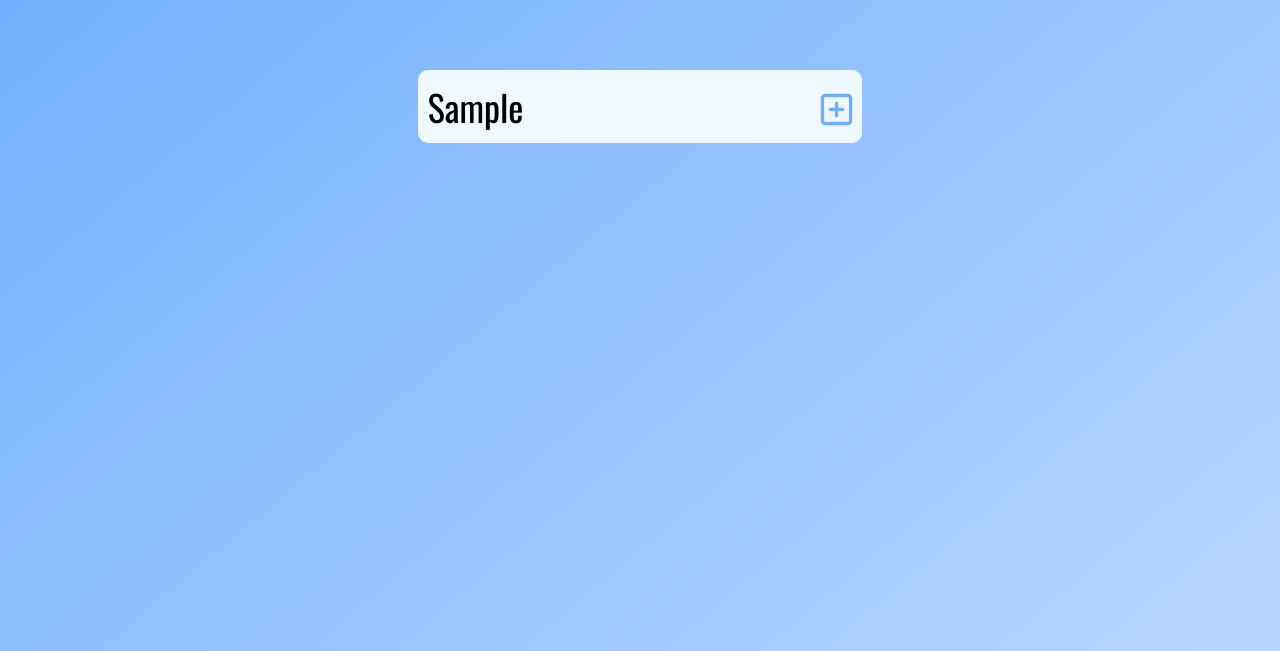
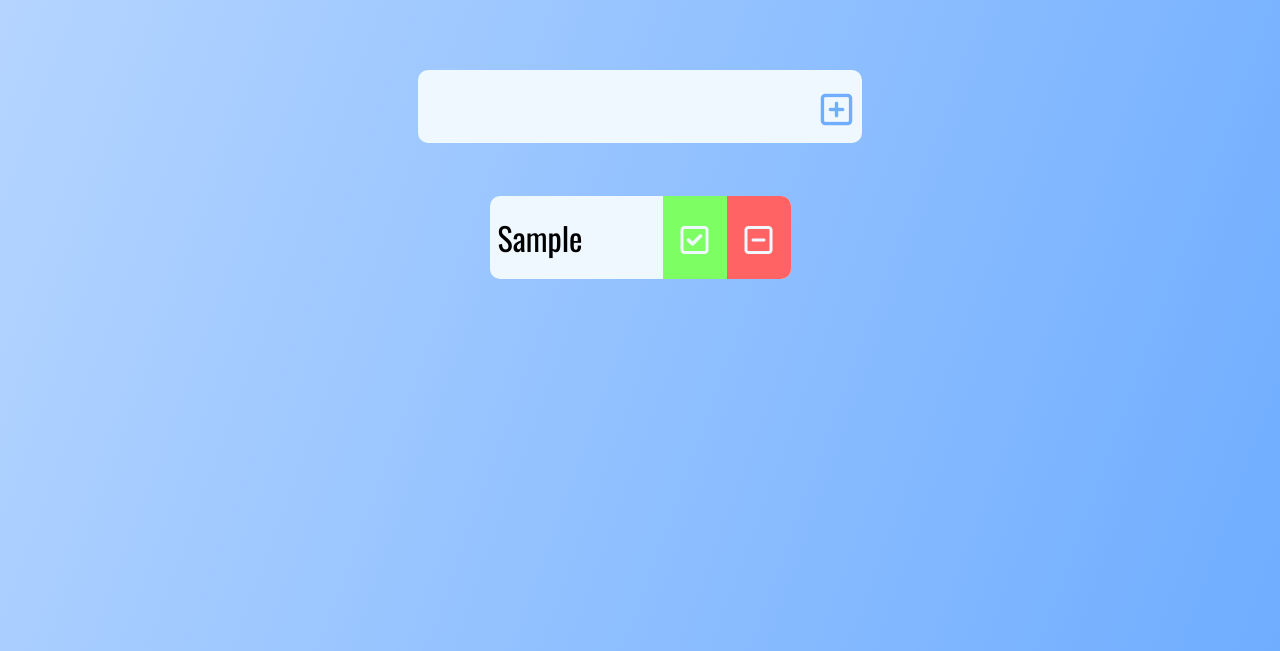
Before and after one commit to ElishaFlacon/todo-list, a plain HTML site: page index.html in a window 1280 px wide. Both pictures are taken after typing "Sample" into the empty fields and a click on the button 836 px from the left and 255 px from the top of the page. Shown: the part 149-800 px from the top of the page. Drawn offline with nearby package versions, Linux system fonts and the light colour scheme.

Commit message:
addTodo, removeTodo functions

```diff
--- a/source/js/app.js
+++ b/source/js/app.js
@@ -5,11 +5,40 @@ const todoList = document.querySelector('.todo-list');
 
 // Ивенты
 todoButton.addEventListener('click', addTodo);
-
+todoList.addEventListener('click', deleteCheck);
 
 // Функции
 function addTodo(event) {
     // Очищаем ивенты
     event.preventDefault();
-    // Создаем блок с листом
+    // Создаем div
+    const todoDiv = document.createElement('div');
+    todoDiv.classList.add('todo');
+    //  Создаем li
+    const newTodo = document.createElement('li');
+    newTodo.innerText = todoInput.value;
+    newTodo.classList.add('todo__item');
+    todoDiv.appendChild(newTodo);
+    //  Создаем кнопку завершения задачи
+    const completedButton = document.createElement('button');
+    completedButton.innerHTML = '<i class="fa-regular fa-square-check"></i>';
+    completedButton.classList.add('todo__complete-btn');
+    todoDiv.appendChild(completedButton);
+    // Создаем кнопку удаления задачи
+    const deleteButton = document.createElement('button');
+    deleteButton.innerHTML = '<i class="fa-regular fa-square-minus"></i>';
+    deleteButton.classList.add('todo__delete-btn');
+    todoDiv.appendChild(deleteButton);
+    // Добовляем элементы на страницу
+    todoList.appendChild(todoDiv);
+    //  Очищаем инпут
+    todoInput.value = '';
 }
+
+function deleteCheck(event) {
+    const item = event.target;
+    if (item.classList[0] === 'todo__delete-btn') {
+        const todo = item.parentElement;
+        todo.remove();
+    };
+}
--- a/source/scss/style.scss
+++ b/source/scss/style.scss
@@ -118,9 +118,35 @@ h6 {
 html {
     font-family: 'Oswald', sans-serif;
     font-size: 18px;
-    background-image: linear-gradient(140deg, #6fadff, #b7d6ff, );
+    // background-image: linear-gradient(140deg, #6fadff, #b7d6ff);
     color: #f0f8ff;
     min-height: 100vh;
+}
+
+body {
+    //  Ну и жопа эти ваши градиенты на бекграундах
+
+    background: #6fadff;
+    /* Old browsers */
+    background: -moz-linear-gradient(-70deg, #6fadff, #b7d6ff);
+    /* FF3.6+ */
+    background: -webkit-gradient(linear, left top, left bottom, color-stop(0%, #6fadff), color-stop(100%, #b7d6ff));
+    /* Chrome,Safari4+ */
+    background: -webkit-linear-gradient(-70deg, #6fadff 0%, #b7d6ff 100%);
+    /* Chrome10+,Safari5.1+ */
+    background: -o-linear-gradient(-70deg, #6fadff 0%, #b7d6ff 100%);
+    /* Opera 11.10+ */
+    background: -ms-linear-gradient(-70deg, #6fadff 0%, #b7d6ff 100%);
+    /* IE10+ */
+    background: linear-gradient(-70deg, #6fadff 0%, #b7d6ff 100%);
+    /* W3C */
+    filter: progid:DXImageTransform.Microsoft.gradient(startColorstr='#b7d6ff', endColorstr='#6fadff', GradientType=0);
+    /* IE6-9 */
+    height: 100%;
+    background-repeat: no-repeat;
+    background-attachment: fixed;
+    width: 100%;
+    background-position: 0px 0px;
 }
 
 .app {
@@ -166,8 +192,62 @@ form {
     }
 }
 
+.todo-container {
+    display: flex;
+    justify-content: center;
+    align-items: center;
+}
 
-.todo-list {}
+.todo-list {
+    min-width: 30%;
+}
+
+.todo__item {
+    padding: 0px 8px;
+}
+
+.todo {
+    color: #000000;
+    display: flex;
+    flex-direction: row;
+    justify-content: space-between;
+    align-items: center;
+    margin: 10px;
+    background: #f0f8ff;
+    border-radius: 10px;
+    font-size: 32px;
+
+    li {
+        flex: 1;
+        text-align: start;
+    }
+
+    button {
+        font-size: 32px;
+    }
+
+    &__delete-btn,
+    &__complete-btn {
+        background: #6fadff;
+        color: #f0f8ff;
+        padding: 1rem;
+    }
+
+    &__delete-btn {
+        border-radius: 0px 10px 10px 0px;
+        background: #ff6363;
+    }
+
+    &__complete-btn {
+        background: #7dff63;
+    }
+}
+
+.fa-regular {
+    pointer-events: none;
+}
+
+
 
 /*************************/
 
```
Also changed, not shown: css/style.css.
